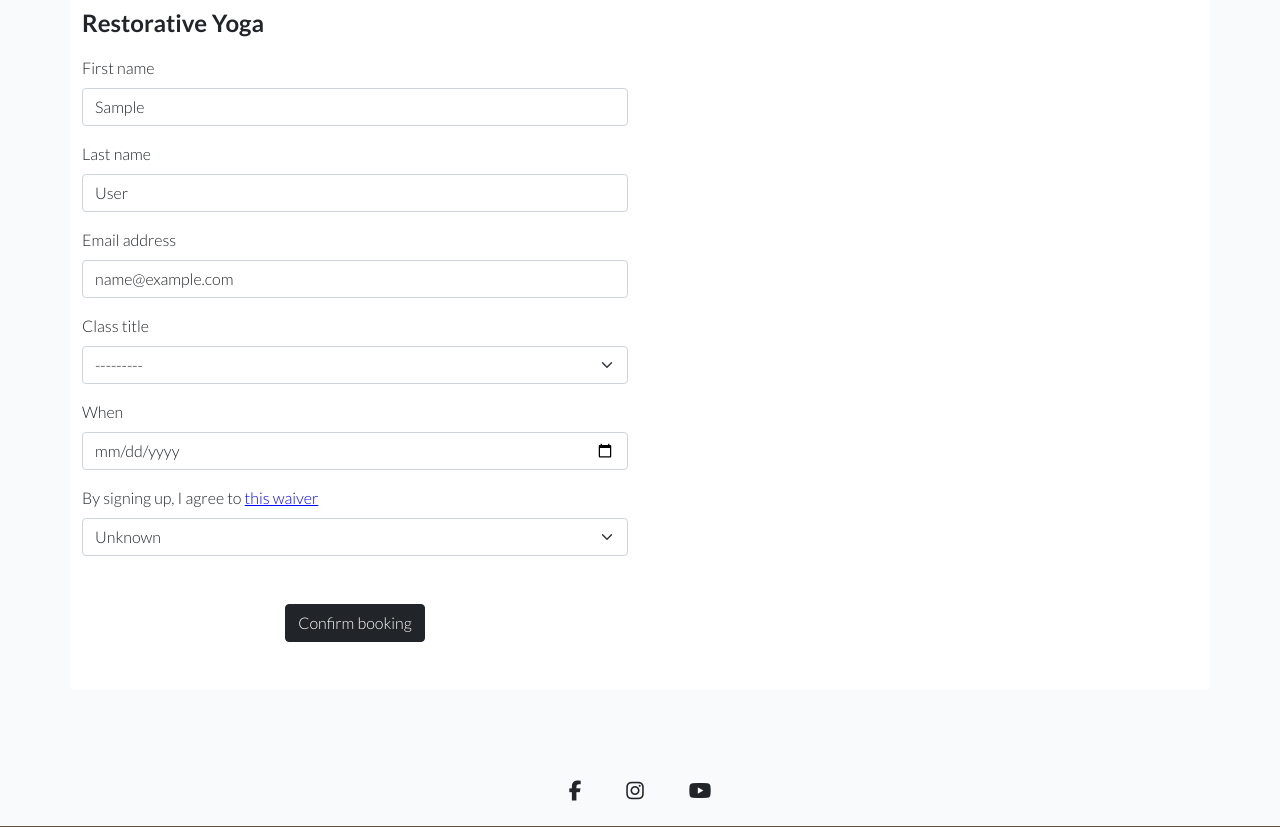
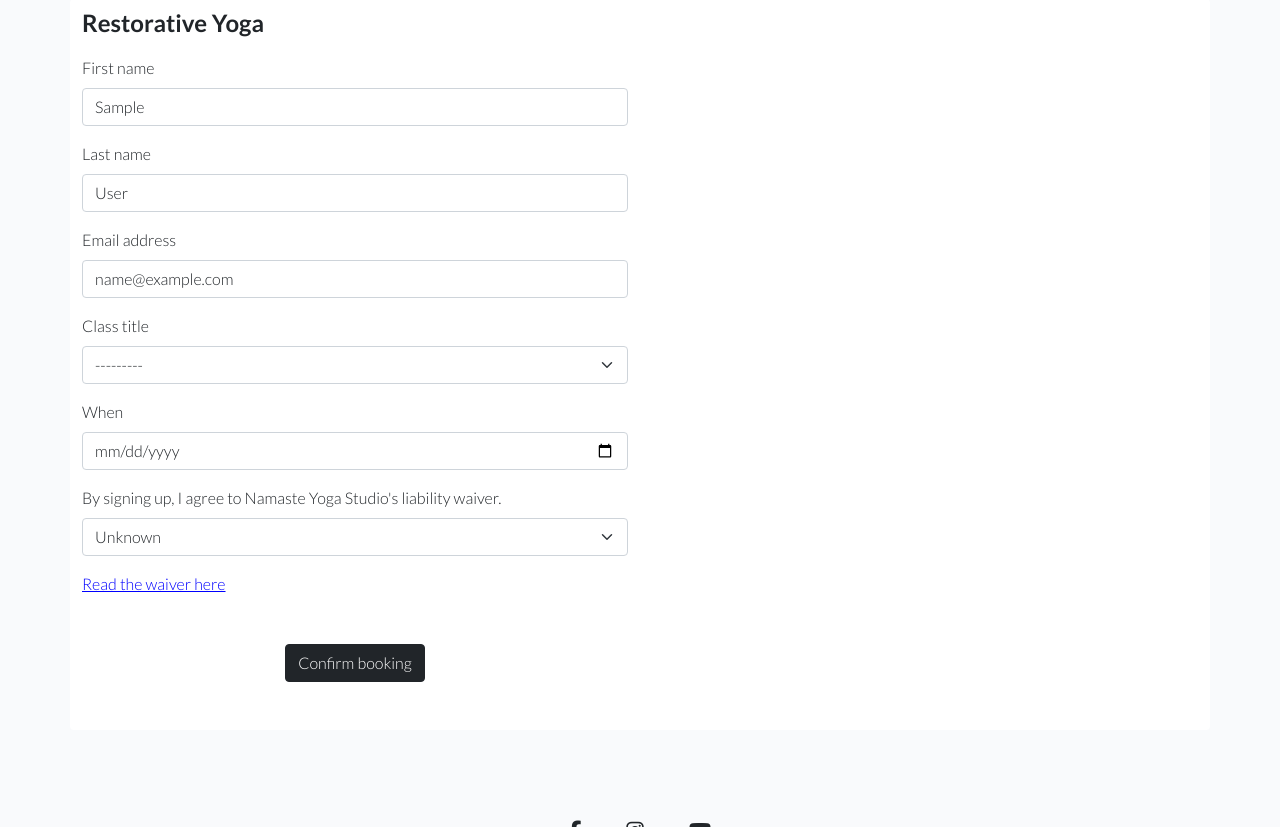
Before and after one commit to Agnieszka-21/namaste-django, a Django app: page /schedule/book_class/1/ in a window 1280 px wide. Shown: the part 123-950 px from the top of the page. Run offline with Django 5.2, Linux system fonts and the light colour scheme; a user stored in the database is signed in; tables that the repository leaves empty hold one stand-in row (values such as "Sample post"); some libraries are stand-ins or nearby versions; some web fonts are replaced.

Commit message:
Fix errors in script.js for the waiver modal, update related css and template

```diff
--- a/schedule/forms.py
+++ b/schedule/forms.py
@@ -31,7 +31,7 @@ class BookingForm(forms.ModelForm):
         labels = {
             'chosen_class': 'Class title',
             'class_date': 'When',
-            'waiver_signed': 'By signing up, I agree to this waiver.'
+            'waiver_signed': 'By signing up, I agree to Namaste Yoga Studio\'s liability waiver.'
         }
 
     def __init__(self, *args, **kwargs):
@@ -39,6 +39,6 @@ class BookingForm(forms.ModelForm):
         # Article: https://letscodemore.medium.com/how-to-add-date-input-widget-in-django-forms-50f40aaacb66
         self.fields['class_date'].widget = forms.widgets.DateInput(
             attrs={'type': 'date', 'placeholder': 'dd-mm-yyyy', 'class': 'form-control'})
-        waiver = reverse_lazy("this waiver.")
-        self.fields['waiver_signed'].label = mark_safe(_(
-            "By signing up, I agree to <span id='waiver'>this waiver</span>") % (waiver))
+        #waiver = reverse_lazy("this waiver.")
+        #self.fields['waiver_signed'].label = mark_safe(_(
+           # "By signing up, I agree to <span>this waiver</span>") % (waiver))
--- a/schedule/templates/schedule/book_class.html
+++ b/schedule/templates/schedule/book_class.html
@@ -23,6 +23,7 @@
 
                 {% csrf_token %}
                 {{ booking_form | crispy }}
+                <p id="waiver">Read the waiver here</p>
                 <div class="my-5 text-center">
                     <button class="btn btn-dark mx-2" type="submit">Confirm booking</button>
                 </div>
@@ -31,7 +32,7 @@
     </div>
 
     <!-- The Waiver Modal -->
-    <div id="modal-waiver" class="modal" tabindex="0">
+    <div id="modal-waiver" class="modal hide" tabindex="0">
 
         <!-- Modal content -->
         <div class="modal-content">
--- a/static/css/style.css
+++ b/static/css/style.css
@@ -185,9 +185,20 @@ body {
 }
 
 /* Copied from my PP2 for now */
+
+/* Hiding class */
+.hide {
+    display: none !important;
+}
+
+/* Show element(s) */
+.show {
+    display: block;
+}
+
 .modal {
     /* Hidden by default */
-    display: none;
+    /*display: none; */
     position: fixed;
     z-index: 2;
     left: 0;
--- a/static/js/script.js
+++ b/static/js/script.js
@@ -34,14 +34,6 @@ function closeModalWaiver() {
     modalWaiver.classList.add('hide');
 }
 
-// Close the modal when the user activates the okay button (click or Enter/space key)
-modalAsmrBtn.addEventListener('click', closeModalWaiver);
-modalAsmrBtn.addEventListener('keydown', function (e) {
-    if (e.key === 'Enter' || e.key === ' ') {
-        closeModalWaiver();
-    }
-});
-
 // Close the modal when the user clicks anywhere outside of it
 window.addEventListener('click', function (e) {
     if (e.target === modalWaiver) {
```
Also changed, not shown: 2 other files.
